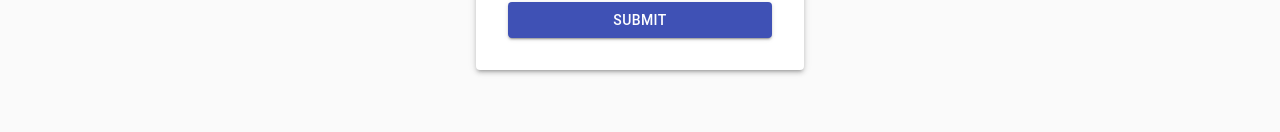
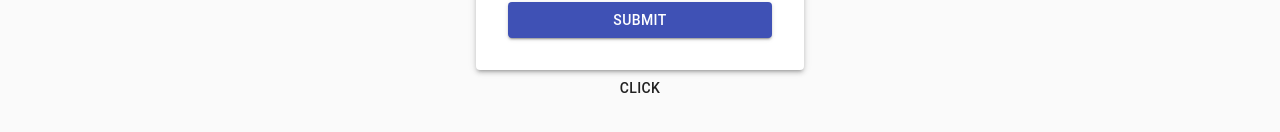
Before and after one commit to devchia254/flight-movement-app-v1, a React (Create React App) app: page /login in a window 1280 px wide. Shown: the part 384-516 px from the top of the page. Built offline with nearby package versions, Linux system fonts and the light colour scheme.

Commit message:
converted the route for UserLoginPage by using render instead of component

```diff
--- a/src/containers/App.js
+++ b/src/containers/App.js
@@ -20,6 +20,10 @@ class App extends Component {
     this.state = {};
   }
 
+  testClick() {
+    alert("It works");
+  }
+
   render() {
     return (
       <div className="App">
@@ -30,7 +34,12 @@ class App extends Component {
         {/* Link is at Drawer */}
         <Switch>
           <Route exact path="/" component={Homepage} />
-          <RedirectUserRoute path="/login" component={UserLoginPage} />
+          <RedirectUserRoute
+            path="/login"
+            render={(props) => (
+              <UserLoginPage {...props} testClick={this.testClick} />
+            )}
+          />
           <ProtectedRoute path="/schedule" component={SchedulePage} />
           <ProtectedRoute path="/profile" component={UserProfilePage} />
           <AdminRoute path="/register" component={UserRegisterPage} />
--- a/src/containers/UserLoginPage.js
+++ b/src/containers/UserLoginPage.js
@@ -13,6 +13,7 @@ import Typography from "@material-ui/core/Typography";
 // import CardContent from "@material-ui/core/CardContent";
 
 import { withSnackbar } from "notistack";
+import { Button } from "@material-ui/core";
 
 const loginStyles = (theme) => ({
   root: {
@@ -75,6 +76,8 @@ class UserLoginPage extends Component {
 
   render() {
     const { classes, history } = this.props;
+    // console.log(history);
+
     return (
       <Grid
         container
@@ -94,6 +97,7 @@ class UserLoginPage extends Component {
             <LoginForm history={history} loginUser={this.loginUser} />
           </Paper>
         </Grid>
+        <Button onClick={this.props.testClick}>Click</Button>
         {/* <Grid item sm={3} md={3} lg>
           <Paper className={classes.paper}>xs</Paper>
         </Grid> */}
--- a/src/services/routes/redirectuser-route.js
+++ b/src/services/routes/redirectuser-route.js
@@ -2,7 +2,8 @@ import React from "react";
 import { Route, Redirect } from "react-router-dom";
 import auth from "../auth/auth-service";
 
-export const RedirectUserRoute = ({ component: Component, ...rest }) => {
+export const RedirectUserRoute = ({ render: Component, ...rest }) => {
+  console.log({ ...rest });
   return (
     <Route
       {...rest}
@@ -21,7 +22,7 @@ export const RedirectUserRoute = ({ component: Component, ...rest }) => {
             />
           );
         } else {
-          return <Component {...props} />;
+          return <Route {...rest} render={Component} />;
         }
       }}
     />
```
